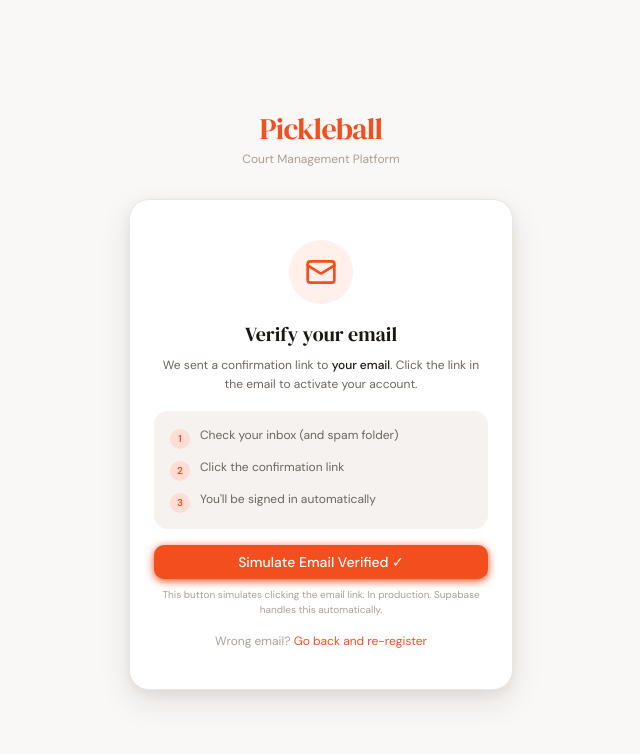
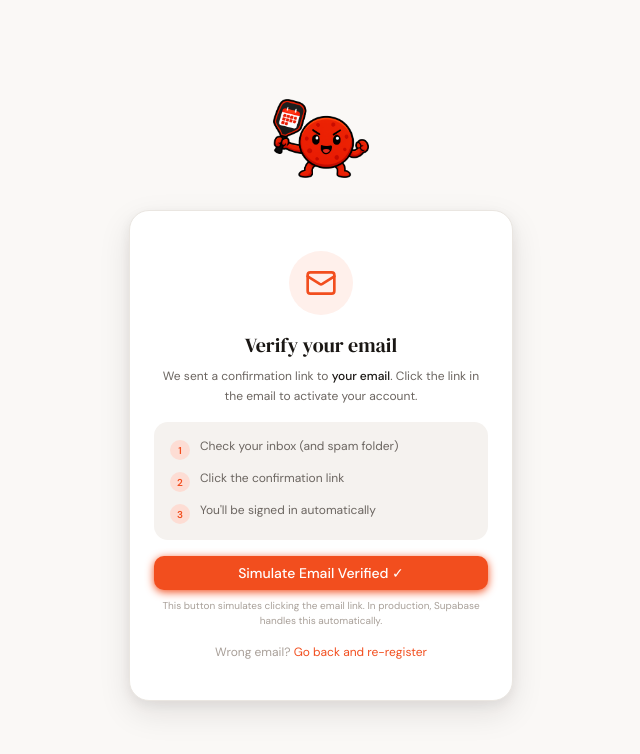
Before and after one commit to DoDongssss/pickaboo, a React (Vite) app: page /verify-email in a window 1280 px wide. Shown: the top 754 px of the page, without its empty margins (319-959 px from the left). Built offline with nearby package versions, Linux system fonts and the light colour scheme.

Commit message:
add logo and fix some issue in the components:

```diff
--- a/index.html
+++ b/index.html
@@ -2,7 +2,7 @@
 <html lang="en">
   <head>
     <meta charset="UTF-8" />
-    <link rel="icon" type="image/svg+xml" href="/favicon.svg" />
+    <link rel="icon" type="image/svg+xml" href="./src/assets/logo.png" />
     <meta name="viewport" content="width=device-width, initial-scale=1, maximum-scale=1">
     <title>pickleball-app</title>
   </head>
--- a/src/components/courts/CourtCard.tsx
+++ b/src/components/courts/CourtCard.tsx
@@ -8,8 +8,6 @@
   'from-green-50 to-green-100',
   'from-blue-50 to-blue-100',
 ]
-const COURT_EMOJI = ['🏓', '🏟', '🌿']
-
 interface CourtCardProps {
   court: CourtWithDetails
   index?: number
@@ -18,7 +16,6 @@
 export function CourtCard({ court, index = 0 }: CourtCardProps) {
   const navigate = useNavigate()
 const colorClass = COURT_COLORS[index % COURT_COLORS.length]
-  const emoji = COURT_EMOJI[index % COURT_EMOJI.length]
 
   return (
     <div className="card card-hover overflow-hidden flex flex-col">
@@ -31,7 +28,11 @@
         onKeyDown={e => e.key === 'Enter' && navigate(`/courts/${court.id}`)}
         aria-label={`View ${court.name} details`}
       >
-        {emoji}
+        <img
+            src={court.court_images[0]?.image_url}
+            alt={`${court.name} image`}
+            className="max-h-56 w-full object-fill"
+          />
       </div>
 
       <div className="p-3 sm:p-4 flex flex-col gap-2 flex-1">
--- a/src/components/layout/AdminLayout.tsx
+++ b/src/components/layout/AdminLayout.tsx
@@ -4,6 +4,7 @@
   LayoutDashboard, CalendarCheck, CreditCard, Swords,
   Building2, ShoppingBag, Tags, Star, ChevronLeft, Menu, X,
 } from 'lucide-react'
+import logo from '../../assets/logo.png'
 
 interface SidebarLink { to: string; label: string; icon: React.ElementType; end?: boolean }
 interface SidebarGroup { group: string; links: SidebarLink[] }
@@ -91,7 +92,8 @@
       {/* ── Desktop sidebar (hidden on mobile) ── */}
       <aside className="hidden sm:flex w-56 flex-shrink-0 bg-bg-surface border-r border-border flex-col">
         <div className="px-5 py-4 border-b border-border flex items-center gap-2">
-          <span className="font-display text-base text-accent">Pickleball</span>
+          {/* <span className="font-display text-base text-accent">Pickleball</span> */}
+          <img src={logo} alt="" className='w-9'/>
           <span className="text-[10px] font-semibold text-text-3 uppercase tracking-wider bg-bg-surface2 px-1.5 py-0.5 rounded">
             Admin
           </span>
--- a/src/components/layout/AuthLayout.tsx
+++ b/src/components/layout/AuthLayout.tsx
@@ -1,4 +1,5 @@
 import type { ReactNode } from 'react'
+import logo from '../../assets/logo.png'
 
 interface AuthLayoutProps {
   children: ReactNode
@@ -15,9 +16,9 @@
 
       <div className="relative w-full max-w-sm">
         {/* Logo */}
-        <div className="text-center mb-8">
-          <span className="font-display text-3xl text-accent tracking-tight">Pickleball</span>
-          <p className="text-xs text-text-3 mt-1">Court Management Platform</p>
+        <div className="flex flex-col items-center mb-8">
+          <img src={logo} alt="" className='w-24'/>
+          {/* <p className="text-xs text-text-3 mt-1">Court Management Platform</p> */}
         </div>
 
         {/* Card */}
--- a/src/components/layout/MainLayout.tsx
+++ b/src/components/layout/MainLayout.tsx
@@ -1,6 +1,7 @@
 import { NavLink, Outlet, useLocation } from 'react-router-dom'
 import { CalendarDays, Swords, Radio, ShieldCheck } from 'lucide-react'
 import { useAuthStore } from '../../store/authStore'
+import logo from '../../assets/logo.png'
 
 const NAV_LINKS = [
   { to: '/',        label: 'Book Court', icon: CalendarDays },
@@ -18,9 +19,10 @@
       <header className="sticky top-0 z-40 px-3 pt-2.5 pb-2 sm:px-4 sm:pt-3">
         <nav className="max-w-4xl mx-auto flex items-center justify-between bg-bg-surface border border-border rounded-xl px-3 py-2 sm:px-4 sm:py-2.5 shadow-sm">
           {/* Logo */}
-          <span className="font-display text-base sm:text-lg text-accent tracking-tight select-none flex-shrink-0">
+          {/* <span className="font-display text-base sm:text-lg text-accent tracking-tight select-none flex-shrink-0">
             Pickleball
-          </span>
+          </span> */}
+          <img src={logo} alt="" className='w-9'/>
 
           {/* Center links */}
           <div className="flex items-center gap-0">
--- a/src/components/ui/Modal.tsx
+++ b/src/components/ui/Modal.tsx
@@ -19,7 +19,7 @@
   if (!open) return null
 
   return (
-    <div className="relative inset-0 z-50 flex items-center justify-center p-4">
+    <div className="fixed inset-0 z-50 flex items-center justify-center p-4">
       {/* Backdrop */}
       <div
         className="absolute inset-0 bg-text-1/20 backdrop-blur-sm animate-fade-in"
--- a/src/pages/HomePage.tsx
+++ b/src/pages/HomePage.tsx
@@ -35,7 +35,7 @@
         </div>
       )}
 
-      <div className="grid grid-cols-1 sm:grid-cols-2 lg:grid-cols-3 gap-4">
+      <div className="grid grid-cols-1 sm:grid-cols-2 lg:grid-cols-2 gap-4">
         {loading
           ? Array.from({ length: 3 }).map((_, i) => <CourtCardSkeleton key={i} />)
           : filtered.map((court, i) => (
```
Also changed, not shown: src/assets/logo.png (added).
